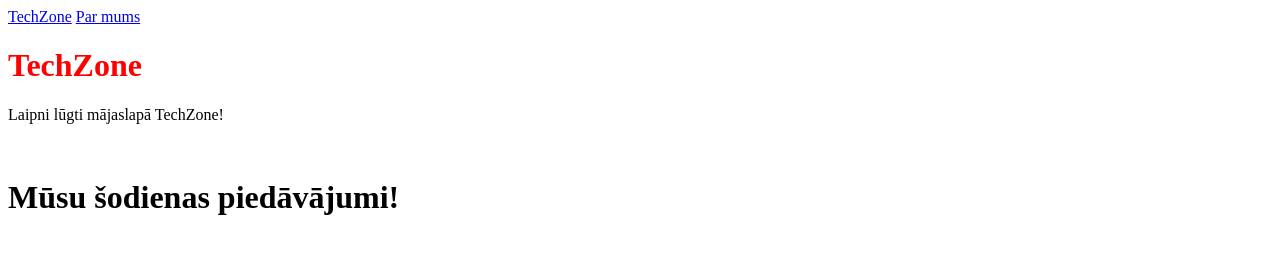
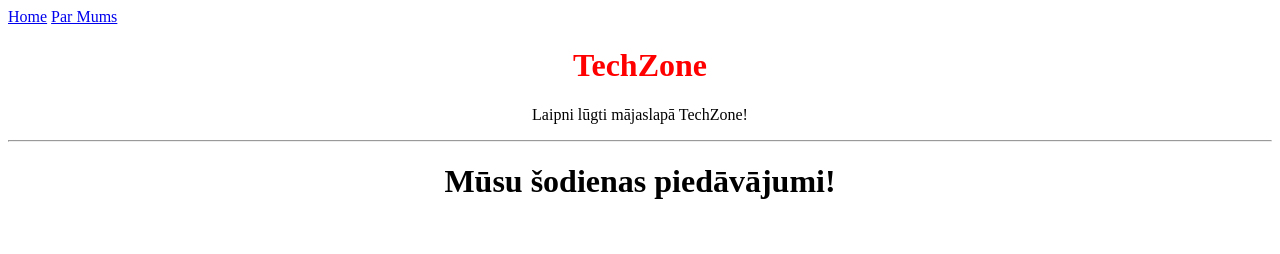
Before and after one commit to TomsBaders/M-jaslapa, a plain HTML site: page home.html in a window 1280 px wide. Drawn offline with Linux system fonts and the light colour scheme.

Commit message:
committed

```diff
--- a/home.html
+++ b/home.html
@@ -4,12 +4,12 @@
 <title>Home</title>
 </head>
 <body>
-<a href="home.html">TechZone</a>
-<a href="Par.html">Par mums</a>
-<h1 style="color:red" title="TechZone">TechZone</h1>
-<p title="Laipni lūgti mājaslapā TechZone!">Laipni lūgti mājaslapā TechZone!</p>
-<br>
-<h1>Mūsu šodienas piedāvājumi!</h1>
+<a href="Home.html">Home</a>
+<a href="Par.html">Par Mums</a>
+<h1 title="TechZone" style="text-align:center;color:red">TechZone</h1>
+<p title="Laipni lūgti mājaslapā TechZone!", style="text-align:center">Laipni lūgti mājaslapā TechZone!</p>
+<hr>
+<h1 title="Mūsu šodienas piedāvājumi!", style="text-align:center">Mūsu šodienas piedāvājumi!</h1>
 </br>
 </body>
 </html>
```
Also changed, not shown: Par.html (+6 -4 lines), System.css (added), system.js (added).
